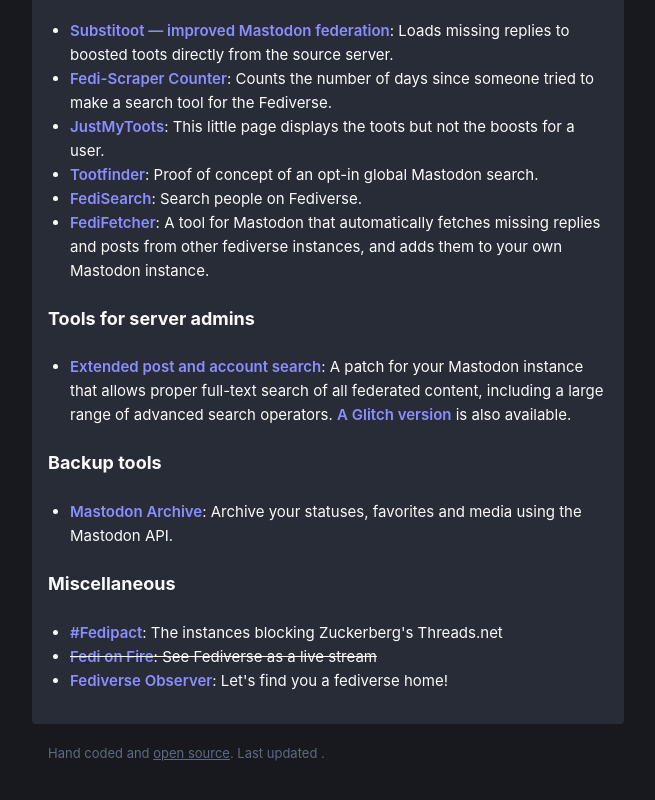
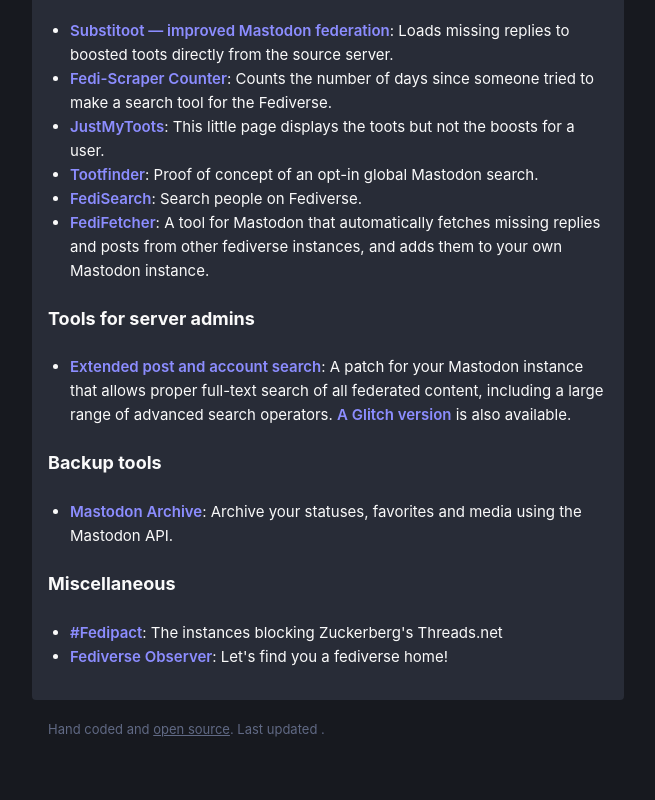
Before and after one commit to ronilaukkarinen/the-mastodon-list, a website: page index.html in a window 1280 px wide. Shown: the part 2972-3772 px from the top of the page, without its empty margins (312-967 px from the left). After the commit the page ends 3750 px from the top, so only its background shows below. Drawn offline with nearby package versions, Linux system fonts and the light colour scheme; a script that the page names is missing.

Commit message:
Remove duplicates

```diff
--- a/index.html
+++ b/index.html
@@ -151,7 +151,6 @@
     <h2>Miscellaneous</h2>
     <ul>
       <li><a href="https://fedipact.veganism.social">#Fedipact</a>: The instances blocking Zuckerberg's Threads.net</li>
-      <li><s><a href="https://fedionfire.stream">Fedi on Fire</a>: See Fediverse as a live stream</s></li>
       <li><a href="https://fediverse.observer">Fediverse Observer</a>: Let's find you a fediverse home!</li>
     </ul>
   </section>
```
